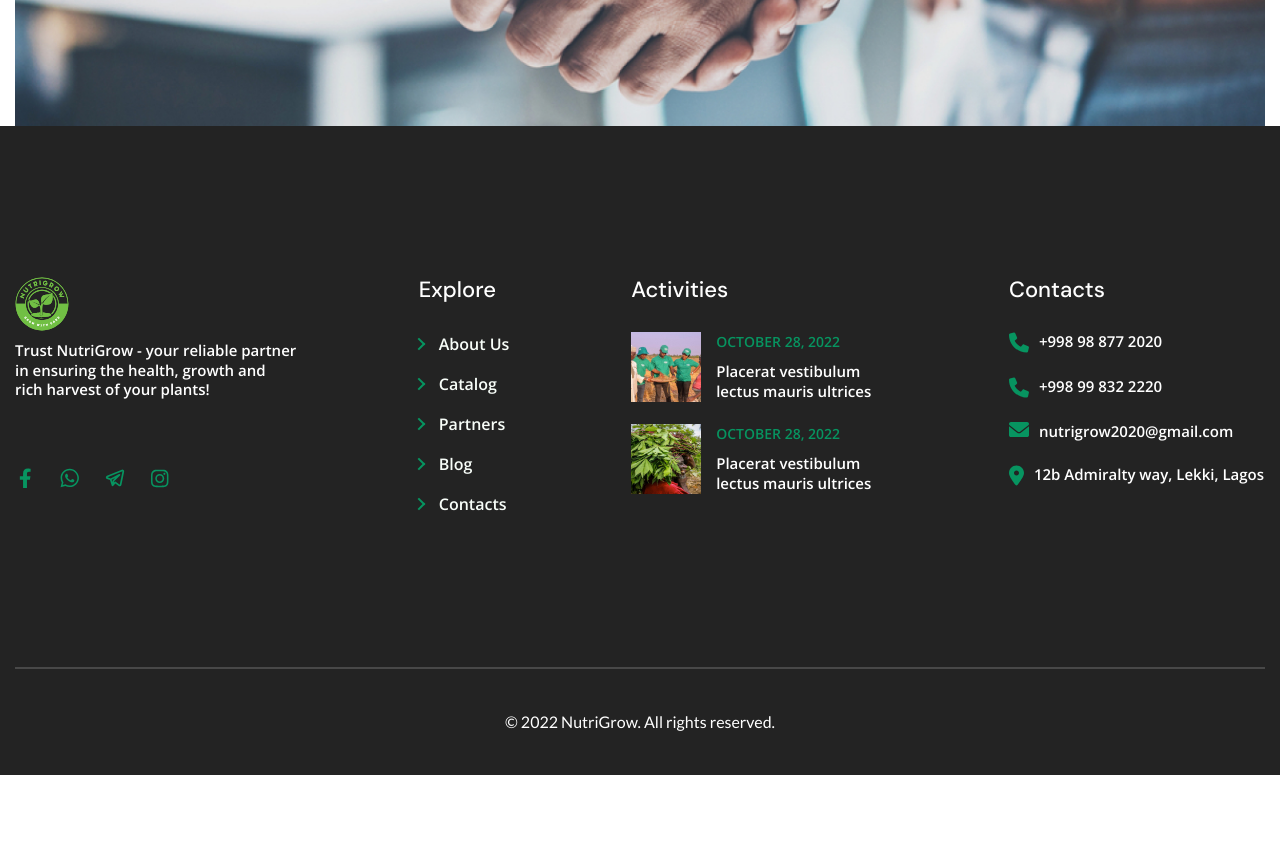
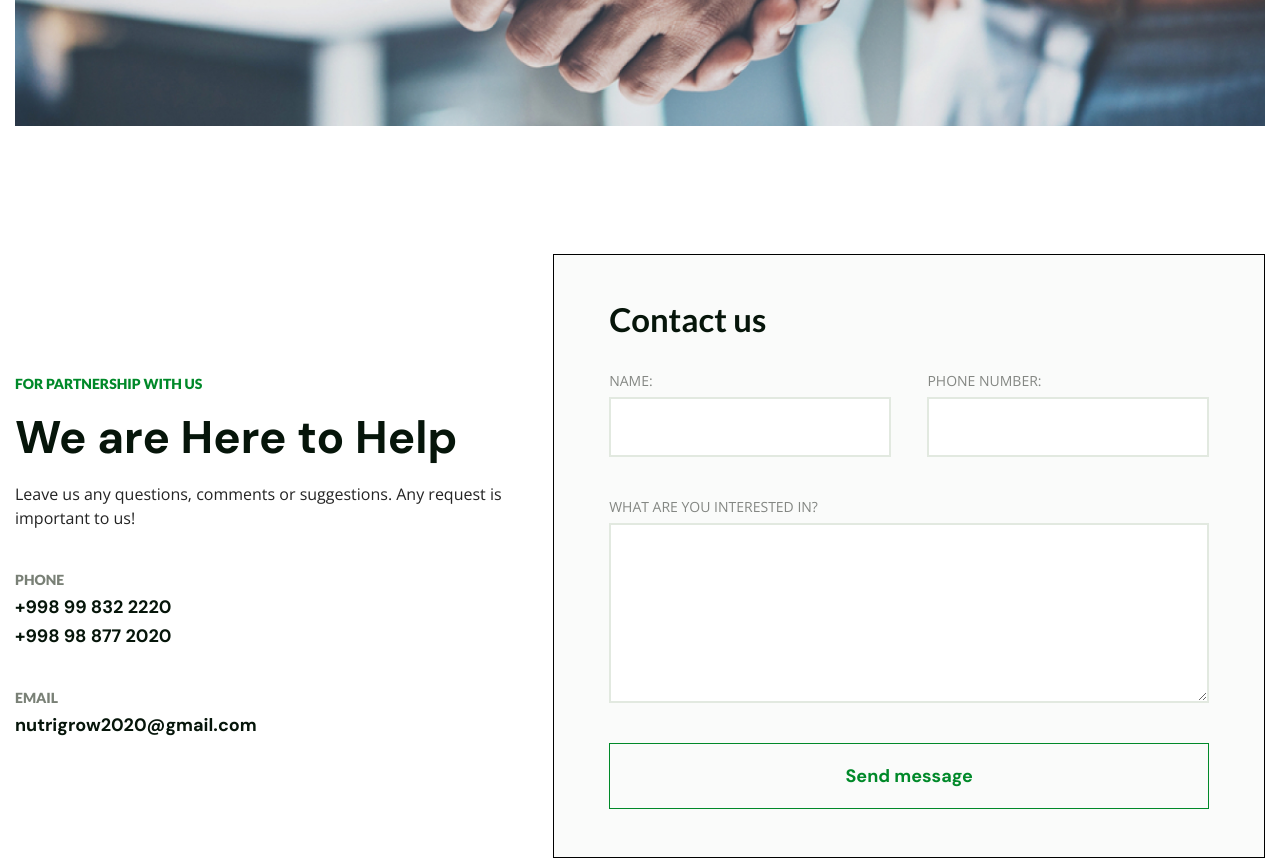
Before and after one commit to Zohid7717/nutrigrow2, a Next.js app: page /en/contacts in a window 1280 px wide. Shown: the part 620-1480 px from the top of the page. Before the commit the page ends 1395 px from the top, so only its background shows below. Built offline with nearby package versions, Linux system fonts and the light colour scheme.

Commit message:
25.02.24

```diff
--- a/messages/en.json
+++ b/messages/en.json
@@ -78,7 +78,8 @@
     "Contacts":{
       "h3":"Contacts"
     },
-    "privacy":"All rights reserved."
+    "privacy":"All rights reserved.",
+    "address": "Republic of Uzbekistan, Tashkent, Mirabad district, st. Oybek, 2"
   },
   "ContactForm": {
     "h3":"Contact us",
--- a/messages/ru.json
+++ b/messages/ru.json
@@ -78,7 +78,8 @@
     "Contacts": {
       "h3": "Контакты"
     },
-    "privacy": "Все права защищены."
+    "privacy": "Все права защищены.",
+    "address": "Республика Узбекистан, г. Ташкент, Мирабадский р-н, ул. Ойбек, 2"
   },
   "ContactForm": {
     "h3":"Оставте сообшения",
--- a/messages/uz.json
+++ b/messages/uz.json
@@ -77,7 +77,8 @@
     "Contacts":{
       "h3":"Kontaktlar"
     },
-    "privacy":"Barcha huquqlar himoyalangan."
+    "privacy":"Barcha huquqlar himoyalangan.",
+    "address": "O‘zbekiston Respublikasi, Toshkent sh., Mirobod tumani, Oybek ko'chasi, 2"
   },
   "ContactForm": {
     "h3":"Murojat uchun",
--- a/src/app/[locale]/contacts/page.tsx
+++ b/src/app/[locale]/contacts/page.tsx
@@ -1,13 +1,17 @@
 import Hero from '@/components/Hero/Hero';
 import { useTranslations } from 'next-intl';
 import heroBG from '../../../../public/image/bg/contact-hero-bg.jpg'
+import ContactSection from '@/components/TheHome/ContactSection';
 
 function Contacts() {
   const t = useTranslations('ContactUs')
   const heroContent = { h1: t('h1'), text: t('text') }
   return (
     <div className='contacts'>
-      <Hero heroBG={heroBG} heroContent={heroContent}/>
+      <Hero heroBG={heroBG} heroContent={heroContent} />
+      <div className="contacts__contact-section">
+        <ContactSection />
+      </div>
     </div>
   );
 }
--- a/src/app/[locale]/globals.css
+++ b/src/app/[locale]/globals.css
@@ -11,10 +11,17 @@ html,
 body {
   max-width: 100vw;
   font-family: Lato, Arial;
+  height: 100vh;
 }
 
 .body-fixed {
   overflow: hidden;
+}
+
+body{
+  display: flex;
+  flex-direction: column;
+  justify-content: space-between;
 }
 
 a {
@@ -23,9 +30,13 @@ a {
 }
 
 .container{
-  max-width: 1430px;
+  width: clamp(270px, 100vw, 1430px);
   padding: 0 15px;
   margin: 0 auto;
+}
+
+.contacts__contact-section{
+  margin-top: clamp(40px, 10vw, 140px);
 }
 /*
 @media (prefers-color-scheme: dark) {
--- a/src/app/[locale]/page.tsx
+++ b/src/app/[locale]/page.tsx
@@ -1,9 +1,9 @@
-import ContactForm from '@/components/TheHome/HomeForm';
 import Hero from '@/components/Hero/Hero';
 import ProductAdvantages from '@/components/TheHome/ProductAdvantages/ProductAdvantages';
 import Why from '@/components/TheHome/Why/Why';
 import { useTranslations } from 'next-intl';
 import heroBG from '../../../public/image/bg/home-hero-bg.jpg'
+import ContactSection from '@/components/TheHome/ContactSection';
 
 export default function Home() {
   const t = useTranslations('Home.hero')
@@ -13,7 +13,7 @@ export default function Home() {
       <Hero heroBG={heroBG} heroContent={heroContent} />
       <Why />
       <ProductAdvantages />
-      <ContactForm />
+      <ContactSection />
     </div>
   );
 }
--- a/src/components/TheFooter/FooterContact.tsx
+++ b/src/components/TheFooter/FooterContact.tsx
@@ -3,11 +3,11 @@ import Link from 'next/link';
 import './styles/FooterContact.scss'
 
 function FooterContact() {
-  const t = useTranslations('Footer.Contacts')
+  const t = useTranslations('Footer')
 
   return (
     <div className='footer-contact'>
-      <h3>{t('h3')}</h3>
+      <h3>{t('Contacts.h3')}</h3>
       <div className="footer-contact__items">
         <Link href="tel:+998988772020">
           <svg width="20" height="21" viewBox="0 0 20 21" fill="none" xmlns="http://www.w3.org/2000/svg">
@@ -31,7 +31,7 @@ function FooterContact() {
           <svg width="15" height="21" viewBox="0 0 15 21" fill="none" xmlns="http://www.w3.org/2000/svg">
             <path d="M6.5625 20.0312C4.53125 17.4922 0 11.4375 0 8C0 3.85938 3.32031 0.5 7.5 0.5C11.6406 0.5 15 3.85938 15 8C15 11.4375 10.4297 17.4922 8.39844 20.0312C7.92969 20.6172 7.03125 20.6172 6.5625 20.0312ZM7.5 10.5C8.86719 10.5 10 9.40625 10 8C10 6.63281 8.86719 5.5 7.5 5.5C6.09375 5.5 5 6.63281 5 8C5 9.40625 6.09375 10.5 7.5 10.5Z" fill="#079460" />
           </svg>
-          <p> 12b Admiralty way, Lekki, Lagos</p>
+          <p>{t('address')}</p>
         </Link>
       </div>
     </div>
--- a/src/components/TheFooter/styles/Explore.scss
+++ b/src/components/TheFooter/styles/Explore.scss
@@ -27,6 +27,7 @@
       margin-left: 20px;
       align-items: center;
       position: relative;
+
 
       &::before {
         content: '';
--- a/src/components/TheFooter/styles/FooterContact.scss
+++ b/src/components/TheFooter/styles/FooterContact.scss
@@ -12,12 +12,17 @@
     margin-top: 29px;
     display: flex;
     flex-direction: column;
+    align-items: start;
     gap: 24px;
     a{
       display: flex;
       gap: 10px;
       & svg{
         transition: 0.5s;
+        min-width: 26px;
+        min-height: 26px;
+        max-width: 26px;
+        max-height: 26px;
       }
       p {
         font-family: "Open Sans";
--- a/src/components/TheFooter/styles/Social.scss
+++ b/src/components/TheFooter/styles/Social.scss
@@ -8,6 +8,7 @@
     border-radius: 50%;
     overflow: hidden;
     transition: 0.5s;
+
     &:hover {
       box-shadow: 0px 0px 78px 10px rgb(249, 247, 247);
     }
@@ -43,6 +44,10 @@
         object-fit: fill;
         object-position: center;
         transition: 0.5s;
+        max-width: 26px;
+        max-height: 26px;
+        min-width: 26px;
+        min-height: 26px;
 
         &:hover {
           filter: drop-shadow(0px 0px 5px rgb(233, 245, 5));
--- a/src/components/TheHome/HomeForm.tsx
+++ b/src/components/TheHome/ContactSection.tsx
@@ -3,7 +3,7 @@ import Link from 'next/link';
 import './styles/HomeContact.scss'
 import ContactForm from '../ContactForm/ContactForm';
 
-async function HomeForm() {
+async function ContactSection() {
   const t = useTranslations('Home.Contact')
   const t2 = useTranslations('ContactForm')
   const formTranslations = {
@@ -44,4 +44,4 @@ async function HomeForm() {
   );
 }
 
-export default HomeForm;
+export default ContactSection;
--- a/src/components/TheHome/styles/HomeContact.scss
+++ b/src/components/TheHome/styles/HomeContact.scss
@@ -3,16 +3,20 @@
   gap: clamp(20px, 3vw, 42px);
   margin-bottom: clamp(60px, 10vw, 140px);
   align-items: center;
-  @media (max-width: 885px){
+
+  @media (max-width: 885px) {
     flex-direction: column;
   }
+
   &__text {
     width: 40%;
     display: flex;
     flex-direction: column;
-    @media (max-width: 885px){
+
+    @media (max-width: 885px) {
       width: 100%;
     }
+
     h3 {
       font-family: Lato, Arial;
       font-weight: 900;
@@ -43,9 +47,12 @@
 
   &__contacts {
     p {
+      display: inline-flex;
+      align-items: start;
       margin-top: 40px;
       display: flex;
       flex-direction: column;
+
       span {
         font-family: Lato, Arial;
         font-weight: 900;
```
